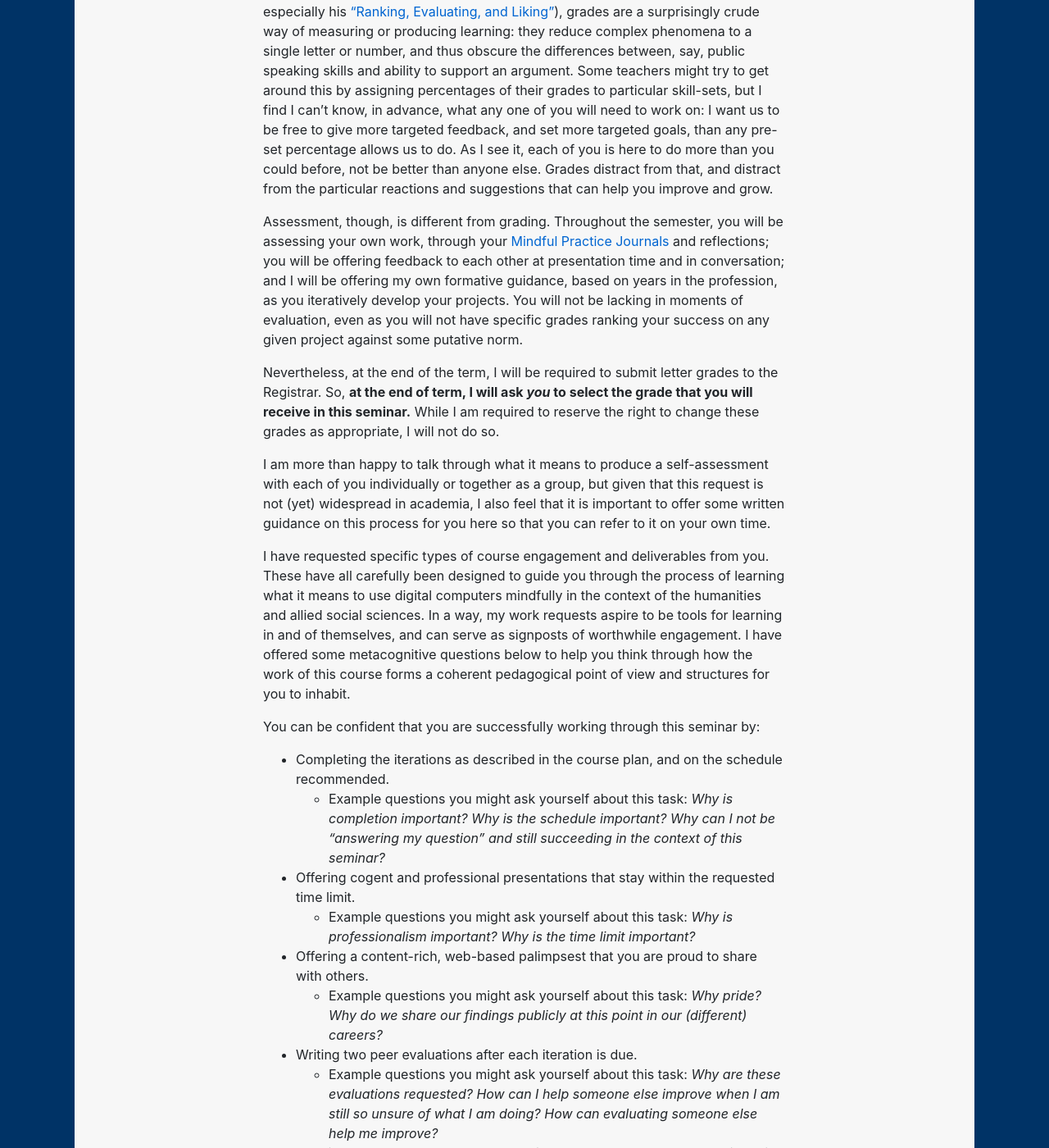
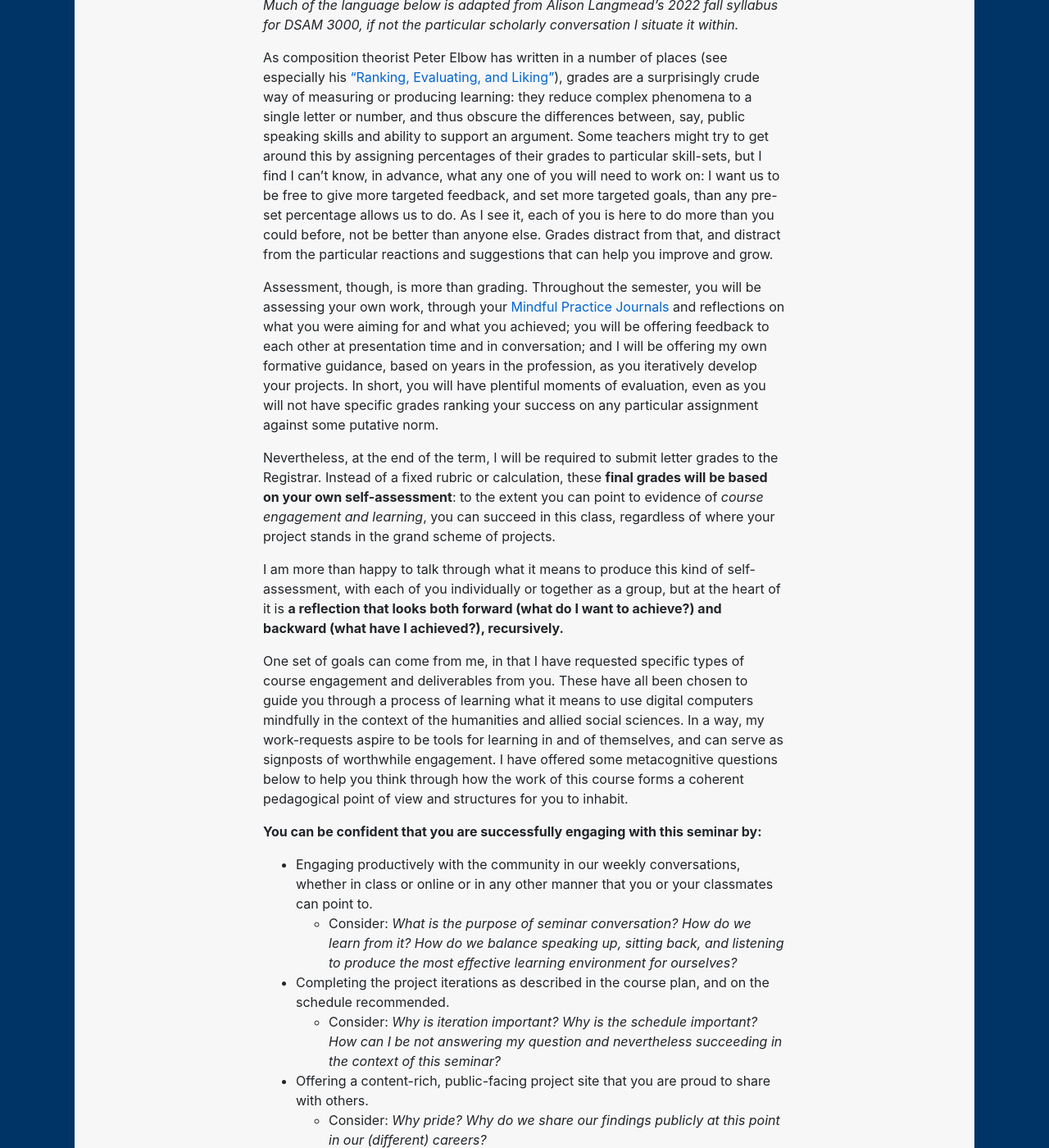
Before and after one commit to benmiller314/dsam2024fall, a Jekyll site: the page built from policies.md, in a window 1280 px wide and 1400 px high, scrolled down 4170 px. Shown: the whole window at 82% size. Built offline with Jekyll 4.4.1, drawn with Linux system fonts in a browser that asks for light colours; our own code applies the rules of GitHub Pages for plain Markdown files; some of the changed text lies outside the part shown.

Commit message:
update assessment section

```diff
--- a/policies.md
+++ b/policies.md
@@ -18,7 +18,7 @@
 
 I also ask that everyone in the class strive to help ensure that everyone can learn in a supportive and respectful environment, including [gender-inclusive language](https://www.gsws.pitt.edu/resources/faculty-resources/gender-inclusivenon-sexist-language-statement-syllabi).
 
-For my part, I will work to ensure multiple ways of accessing class materials, including written lesson plans in screen-reader compliant html, alternative text for images, and transcriptions for recorded videos. Because proofreading the latter is particularly time-consuming, I ask that you please [let me know](mailto:millerb@pitt.edu) if you will be relying on transcriptions.
+For my part, I will work to ensure multiple ways of accessing class materials, including written lesson plans in screen-reader compliant html, alternative text for images, and transcriptions for recorded videos. Because proofreading the latter can be particularly time-consuming, I ask that you please [let me know](mailto:millerb@pitt.edu) early in the semester if you will be relying on transcriptions primarily.
 
 While we're on the subject of email, I am obligated to include the standard statement on using your University-issued email address:
 <details><summary>Click to expand.</summary>
@@ -31,7 +31,9 @@
 ## Avoiding Plagiarism
 
 This is a collaborative class, in which we offer each other suggestions and constructive criticism. However, the goal of all this collaboration is to clarify the expression of original ideas – never to substitute someone else's ideas for our own, or to impose our ideas on someone else.
+
 To misrepresent the origins of an idea is plagiarism, and it is a problem both for your own learning and for the well-being of the community, which depends on mutual trust.
+
 If you want to incorporate materials that others have created, you can do so if you give credit to your source. At a minimum, readers of your work should be able to get back to the original, so be sure to provide at least the author's identity; the original title; the publication venue; the date of publication and/or access; and a URL if appropriate. The English department has some useful resources at <a href="https://www.english.pitt.edu/undergraduate/plagiarism">www.english.pitt.edu/undergraduate/plagiarism</a>.
 
 (And if you want to collaborate with an AI, there are ways to do so without sacrificing your learning. [See below](#artificial-intelligence) for starters, but let’s talk!)
@@ -79,27 +81,35 @@
 
 As composition theorist Peter Elbow has written in a number of places (see especially his [“Ranking, Evaluating, and Liking”](https://www.jstor.org/stable/378503 "Elbow, Peter. “Ranking, Evaluating, and Liking: Sorting out Three Forms of Judgment.” College English, vol. 55, no. 2, Feb. 1993, pp. 187–206.")), grades are a surprisingly crude way of measuring or producing learning: they reduce complex phenomena to a single letter or number, and thus obscure the differences between, say, public speaking skills and ability to support an argument. Some teachers might try to get around this by assigning percentages of their grades to particular skill-sets, but I find I can’t know, in advance, what any one of you will need to work on: I want us to be free to give more targeted feedback, and set more targeted goals, than any pre-set percentage allows us to do. As I see it, each of you is here to do more than you could before, not be better than anyone else. Grades distract from that, and distract from the particular reactions and suggestions that can help you improve and grow.
 
-Assessment, though, is different from grading. Throughout the semester, you will be assessing your own work, through your [Mindful Practice Journals](projects#mindful-practice-journal) and reflections; you will be offering feedback to each other at presentation time and in conversation; and I will be offering my own formative guidance, based on years in the profession, as you iteratively develop your projects. You will not be lacking in moments of evaluation, even as you will not have specific grades ranking your success on any given project against some putative norm.
+Assessment, though, is more than grading. Throughout the semester, you will be assessing your own work, through your [Mindful Practice Journals](projects#mindful-practice-journal) and reflections on what you were aiming for and what you achieved; you will be offering feedback to each other at presentation time and in conversation; and I will be offering my own formative guidance, based on years in the profession, as you iteratively develop your projects. In short, you will have plentiful moments of evaluation, even as you will not have specific grades ranking your success on any particular assignment against some putative norm.
 
-Nevertheless, at the end of the term, I will be required to submit letter grades to the Registrar. So, **at the end of term, I will ask _you_ to select the grade that you will receive in this seminar.** While I am required to reserve the right to change these grades as appropriate, I will not do so.
+Nevertheless, at the end of the term, I will be required to submit letter grades to the Registrar. Instead of a fixed rubric or calculation, these **final grades will be based on your own self-assessment**: to the extent you can point to evidence of _course engagement and learning_, you can succeed in this class, regardless of where your project stands in the grand scheme of projects.
 
-I am more than happy to talk through what it means to produce a self-assessment with each of you individually or together as a group, but given that this request is not (yet) widespread in academia, I also feel that it is important to offer some written guidance on this process for you here so that you can refer to it on your own time.
+<!-- Check Data and Discipline syllabus: any language there you can use? What about Seminar in Pedagogy? -->
+<!-- **at the end of term, I will ask _you_ to select the grade that you will receive in this seminar.** While I am required to reserve the right to change these grades as appropriate, I will not do so – unless I believe you are judging yourself too harshly. -->
 
-I have requested specific types of course engagement and deliverables from you. These have all carefully been designed to guide you through the process of learning what it means to use digital computers mindfully in the context of the humanities and allied social sciences. In a way, my work requests aspire to be tools for learning in and of themselves, and can serve as signposts of worthwhile engagement. I have offered some metacognitive questions below to help you think through how the work of this course forms a coherent pedagogical point of view and structures for you to inhabit.
+I am more than happy to talk through what it means to produce this kind of self-assessment, with each of you individually or together as a group, but at the heart of it is **a reflection that looks both forward (what do I want to achieve?) and backward (what have I achieved?), recursively.**
 
-You can be confident that you are successfully working through this seminar by:
+One set of goals can come from me, in that I have requested specific types of course engagement and deliverables from you. These have all been chosen to guide you through a process of learning what it means to use digital computers mindfully in the context of the humanities and allied social sciences. In a way, my work-requests aspire to be tools for learning in and of themselves, and can serve as signposts of worthwhile engagement. I have offered some metacognitive questions below to help you think through how the work of this course forms a coherent pedagogical point of view and structures for you to inhabit.
 
-* Completing the iterations as described in the course plan, and on the schedule recommended.
-    - Example questions you might ask yourself about this task: _Why is completion important? Why is the schedule important? Why can I not be "answering my question" and still succeeding in the context of this seminar?_
-* Offering cogent and professional presentations that stay within the requested time limit.
-    - Example questions you might ask yourself about this task: _Why is professionalism important? Why is the time limit important?_
-* Offering a content-rich, web-based palimpsest that you are proud to share with others.
-    - Example questions you might ask yourself about this task: _Why pride? Why do we share our findings publicly at this point in our (different) careers?_
-* Writing two peer evaluations after each iteration is due.
-    - Example questions you might ask yourself about this task: _Why are these evaluations requested? How can I help someone else improve when I am still so unsure of what I am doing? How can evaluating someone else help me improve?_
-* Working at least 2-4 hours on your project every week, and documenting this effort in your Mindful Practice Journal.
-    - Example questions you might ask yourself about this task: _Why is consistency important? Why is so much self-reflection a part of this seminar?_
-* Engaging productively with the community in our weekly conversations, whether in class or in any other manner that you deem fit.
-    - Example questions you might ask yourself in conversation about this task: _What is the purpose of seminar conversation? How do we learn from it? How do we balance speaking up, sitting back, and listening to produce the most effective learning environment for ourselves?_
+**You can be confident that you are successfully engaging with this seminar by:**
 
-Insofar as grades have always been a part of your educational experience, you may have strong feelings about what they have meant to you over the years, and what they might mean to you still. In the context of this seminar, I ask that we separate the practice of offering insightful, engaged feedback (which is essential to the learning process) from summative ranking (which is not), and tightly focus on what it takes to produce meaningful intellectual change over time rather than striving toward/against standards of normative success.
+* Engaging productively with the community in our weekly conversations, whether in class or online or in any other manner that you or your classmates can point to.
+    - Consider: _What is the purpose of seminar conversation? How do we learn from it? How do we balance speaking up, sitting back, and listening to produce the most effective learning environment for ourselves?_
+* Completing the project iterations as described in the course plan, and on the schedule recommended.
+    - Consider: _Why is iteration important? Why is the schedule important? How can I be not answering my question and nevertheless succeeding in the context of this seminar?_
+* Offering a content-rich, public-facing project site that you are proud to share with others.
+    - Consider: _Why pride? Why do we share our findings publicly at this point in our (different) careers?_
+* Offering cogent and professional [presentations](projects#presentations-and-peer-review) that stay within the requested time limit.
+    - Consider: _Why is presentation to peers important? Why is the time limit important?_
+* Writing two peer evaluations after each iteration is due, reflecting back what you notice and what you wonder about your peers' projects.
+    - Consider: _Why are these evaluations requested on top of in-class discussion? How can I help someone else improve if I am still unsure of what I am doing? How can evaluating someone else's work help me improve?_
+* Working at least 2-4 hours on your project every week, and documenting this effort in your [Mindful Practice Journal](projects#mindful-practice-journal).
+    - Consider: _Why is consistency important? Why is documentation important? Why is so much self-reflection a part of this seminar?_
+
+
+<!-- Insofar as grades have always been a part of your educational experience, you may have strong feelings about what they have meant to you over the years, and what they might mean to you still. In the context of this seminar, I ask that we separate the practice of offering insightful, engaged feedback (which is essential to the learning process) from summative ranking (which is not), and tightly focus on what it takes to produce meaningful intellectual change over time, rather than striving toward/against standards of normative success. -->
+
+You will almost assuredly have other goals of your own! To the extent that these goals are Specific, Measurable, Achievable, Relevant, and Time-bound, you will have an easier time of articulating just how far you've come; but some immeasurable things are also very much worth pursuing, so feel free to name some of those, too.
+
+We'll talk more about how I'll read your [final reflections](projects#final-reflection) as we get closer to the end of the term. For now, just keep taking notes on your goals and your progress in your Mindful Practice Journals, so you're more likely to have evidence to draw from.
```
